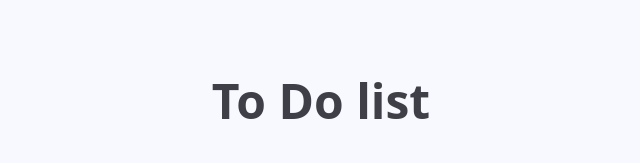
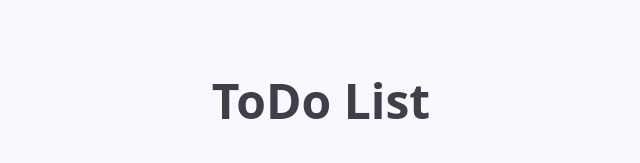
Before and after one commit to Akash2Patil/todolist, a React (Vite) app: page / in a window 1280 px wide. Shown: the top 163 px of the page, without its empty margins (319-959 px from the left). Built offline with nearby package versions, Linux system fonts and the light colour scheme.

Commit message:
minor style change

```diff
--- a/src/App.jsx
+++ b/src/App.jsx
@@ -4,7 +4,7 @@ import Addtask from './component/Addtask'
 const App = () => {
   return (
     <div className='w-full h-screen bg-[#f8f8ff] flex flex-col items-center p-[6%]'>
-      <h1 className='text-5xl text-zinc-700 font-bold mb-10'>To Do list</h1>
+      <h1 className='text-5xl text-zinc-700 font-bold mb-10'>ToDo List</h1>
       <Addtask/>
     </div>
   )
```
